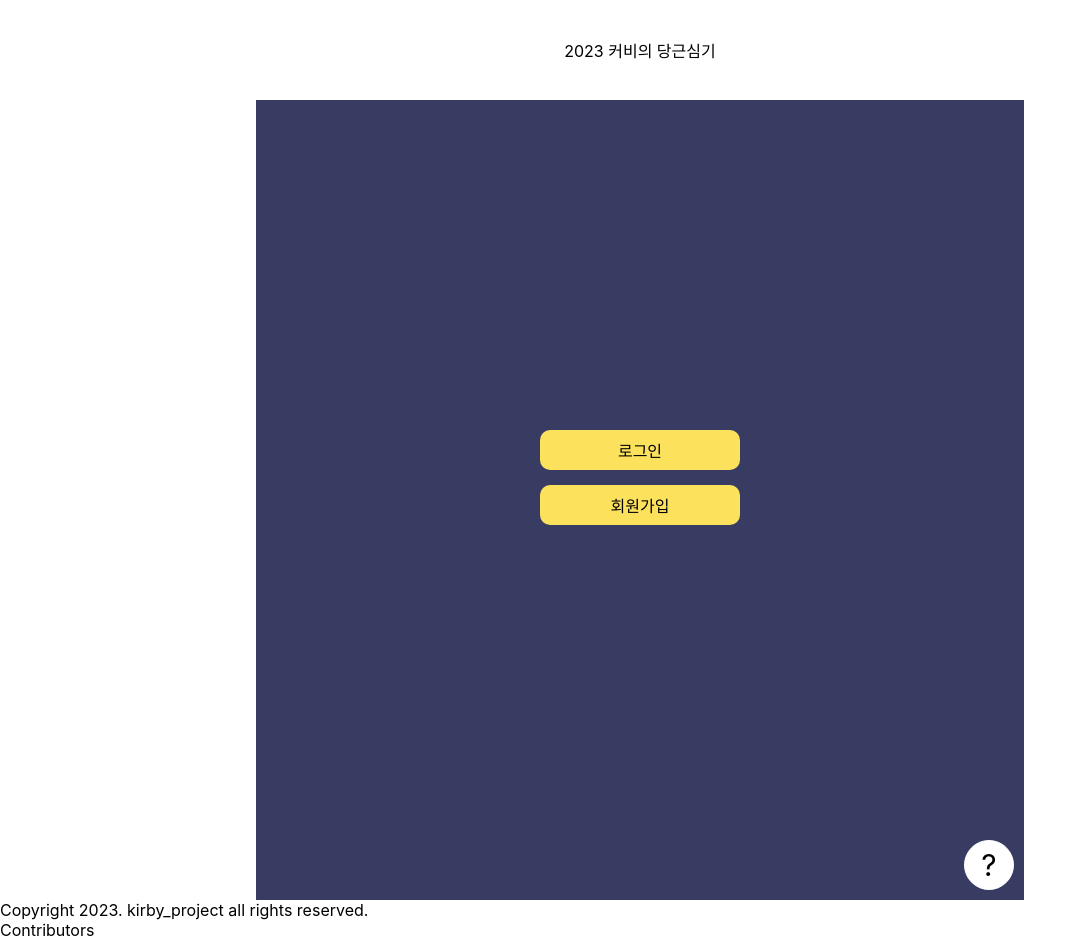
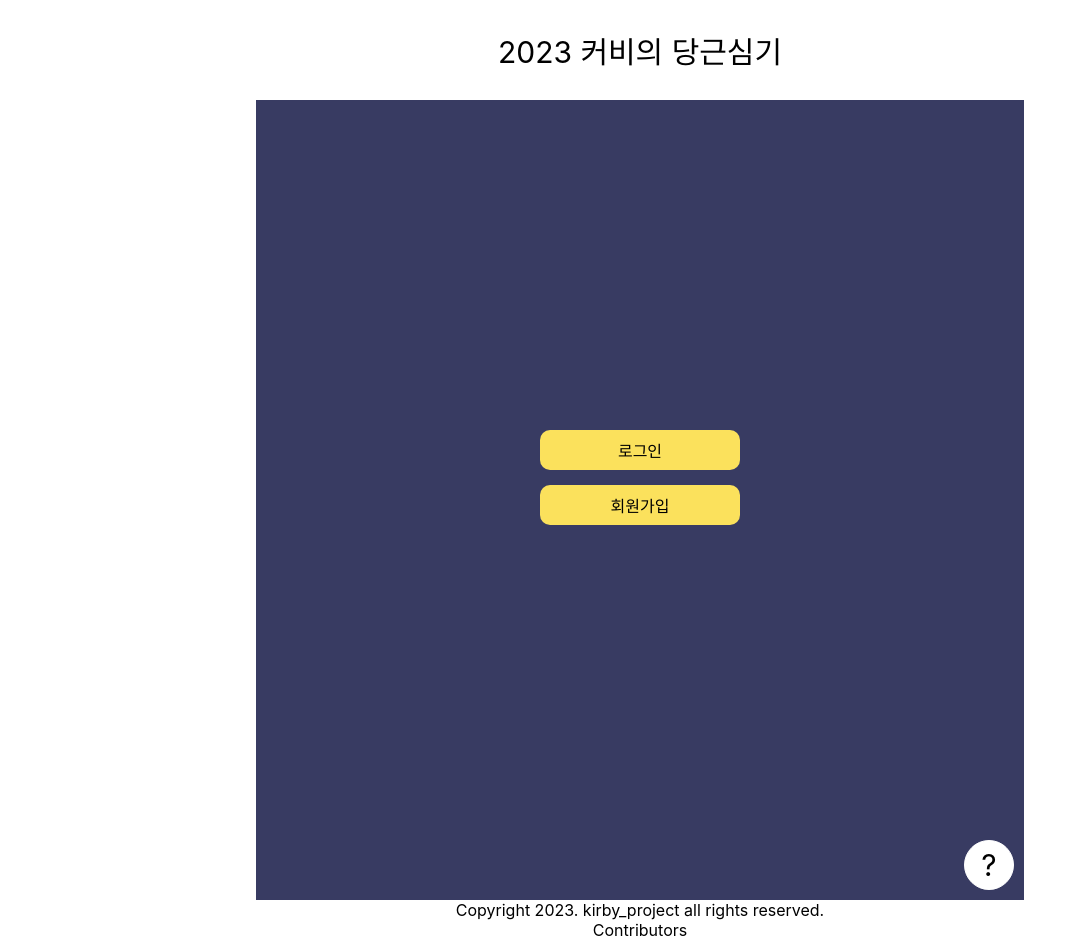
Before and after one commit to kirby-project-2023/carrot_project, a React (Create React App) app: page / in a window 1280 px wide. Shown: the whole page, without its empty margins (0-1086 px from the left). Built offline with nearby package versions, Linux system fonts and the light colour scheme; a web font is replaced by a local one.

Commit message:
CSS 수정

```diff
--- a/src/components/Footer.js
+++ b/src/components/Footer.js
@@ -2,7 +2,7 @@ import React from 'react'
 import styled from 'styled-components'
 
 const CopyRights = styled.footer`
-
+  text-align:center;
 `
 
 function Footer() {
--- a/src/components/Header.js
+++ b/src/components/Header.js
@@ -1,30 +1,32 @@
-import React from 'react';
-import styled from 'styled-components'
+import React, { useState } from "react";
+import styled from "styled-components";
 
-const MainLogo = styled.img`
+const MainLogo = styled.img.attrs(props => ({
+  src: props.changeImg
+}))``;
 
-`
 const HeaderContainer = styled.header`
   width: 100%;
   height: 100px;
   display: flex;
   align-items: center;
   justify-content: center;
-`
+`;
 
 const Title = styled.h1`
-`
+  font-size: var(--fz-large);
+`;
 
 const Header = () => {
+    const [changeImg, setChangeImg] = useState("");
   return (
-        <HeaderContainer className='wrap'>
-        {/* 로고 */}
+    <HeaderContainer className="wrap">
+      <MainLogo changeImg={changeImg}/>
       {/* 제목 */}
       <Title>2023 커비의 당근심기</Title>
       {/* 닉네임같은거 */}
     </HeaderContainer>
-    )
+  );
 };
 
-
 export default Header;
```
Lines whose indentation alone changed are shown as unchanged.
